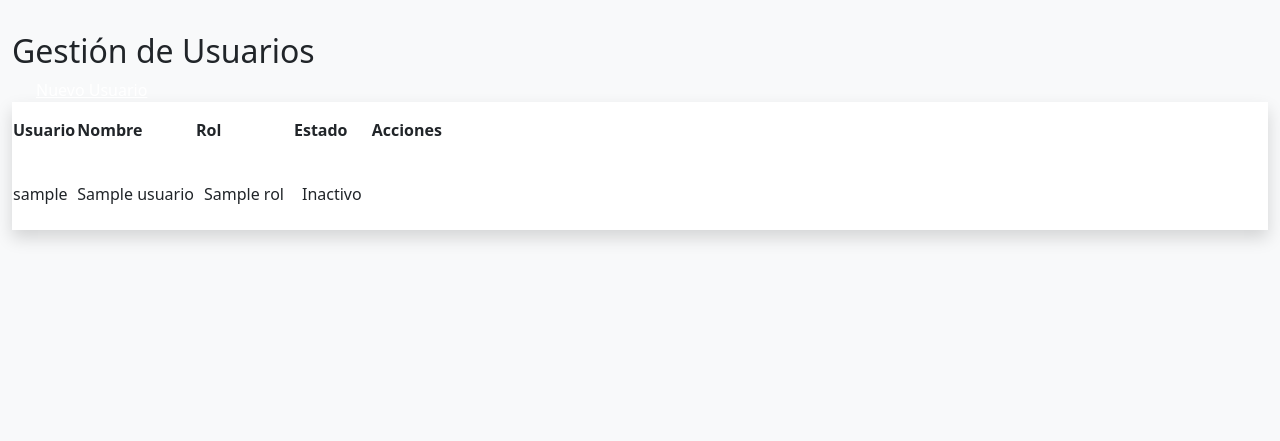
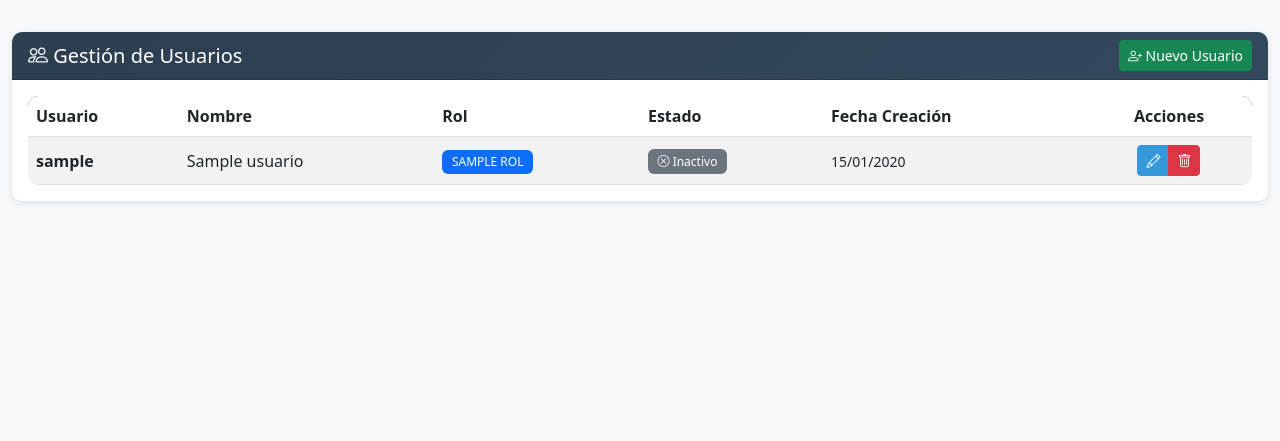
Before and after one commit to toibar92/ETERNO-by-MK, a Flask app: template templates/usuarios.html in a window 1280 px wide. Shown: the top 441 px of the page. Run offline with Flask 3, Linux system fonts and the light colour scheme; the template is opened without the code that fills it: most values are stand-ins (such as "Sample title", 1, 10 or a date in 2020); some libraries are stand-ins or nearby versions.

Commit message:
Update usuarios.html

```diff
--- a/templates/usuarios.html
+++ b/templates/usuarios.html
@@ -1,57 +1,71 @@
 {% extends "base.html" %}
 
-{% block title %}Gestión de Usuarios - Calculadora Eterno{% endblock %}
+{% block title %}Usuarios - ETERNO by MK{% endblock %}
 
 {% block content %}
-<div class="space-y-6">
-    <div class="flex justify-between items-center">
-        <h2 class="text-2xl font-bold text-gray-800">
-            <i class="fas fa-users mr-2"></i>Gestión de Usuarios
-        </h2>
-        <a href="{{ url_for('nuevo_usuario') }}"
-           class="bg-indigo-600 text-white px-4 py-2 rounded-lg hover:bg-indigo-700 transition">
-            <i class="fas fa-plus mr-2"></i>Nuevo Usuario
+<div class="row">
+    <div class="col-12">
+        <div class="card">
+            <div class="card-header d-flex justify-content-between align-items-center flex-wrap">
+                <h5 class="mb-0">
+                    <i class="bi bi-people"></i> Gestión de Usuarios
+                </h5>
+                <a href="{{ url_for('nuevo_usuario') }}" class="btn btn-success btn-sm mt-2 mt-md-0">
+                    <i class="bi bi-person-plus"></i> Nuevo Usuario
                 </a>
             </div>
-
-    <div class="bg-white rounded-lg shadow overflow-hidden">
-        <table class="w-full">
-            <thead class="bg-gray-50">
+            <div class="card-body">
+                <div class="table-responsive">
+                    <table class="table table-hover table-striped align-middle">
+                        <thead>
                             <tr>
-                    <th class="px-6 py-3 text-left text-xs font-medium text-gray-500 uppercase">Usuario</th>
-                    <th class="px-6 py-3 text-left text-xs font-medium text-gray-500 uppercase">Nombre</th>
-                    <th class="px-6 py-3 text-left text-xs font-medium text-gray-500 uppercase">Rol</th>
-                    <th class="px-6 py-3 text-left text-xs font-medium text-gray-500 uppercase">Estado</th>
-                    <th class="px-6 py-3 text-left text-xs font-medium text-gray-500 uppercase">Acciones</th>
+                                <th>Usuario</th>
+                                <th>Nombre</th>
+                                <th>Rol</th>
+                                <th>Estado</th>
+                                <th>Fecha Creación</th>
+                                <th class="text-center">Acciones</th>
                             </tr>
                         </thead>
-            <tbody class="divide-y divide-gray-200">
+                        <tbody>
                             {% for usuario in usuarios %}
-                <tr class="hover:bg-gray-50">
-                    <td class="px-6 py-4">{{ usuario.username }}</td>
-                    <td class="px-6 py-4">{{ usuario.nombre }}</td>
-                    <td class="px-6 py-4">
-                        <span class="px-2 py-1 rounded-full text-xs {% if usuario.rol == 'admin' %}bg-purple-100 text-purple-800{% else %}bg-gray-100 text-gray-800{% endif %}">
-                            {{ usuario.rol }}
+                            <tr>
+                                <td><strong>{{ usuario.username }}</strong></td>
+                                <td>{{ usuario.nombre }}</td>
+                                <td>
+                                    <span class="badge bg-{% if usuario.rol == 'admin' %}danger{% else %}primary{% endif %}">
+                                        {{ usuario.rol|upper }}
                                     </span>
                                 </td>
-                    <td class="px-6 py-4">
-                        <span class="px-2 py-1 rounded-full text-xs {% if usuario.activo %}bg-green-100 text-green-800{% else %}bg-red-100 text-red-800{% endif %}">
-                            {% if usuario.activo %}Activo{% else %}Inactivo{% endif %}
+                                <td>
+                                    {% if usuario.activo %}
+                                        <span class="badge bg-success">
+                                            <i class="bi bi-check-circle"></i> Activo
                                         </span>
+                                    {% else %}
+                                        <span class="badge bg-secondary">
+                                            <i class="bi bi-x-circle"></i> Inactivo
+                                        </span>
+                                    {% endif %}
                                 </td>
-                    <td class="px-6 py-4">
+                                <td>
+                                    <small>{{ usuario.fecha_creacion.strftime('%d/%m/%Y') if usuario.fecha_creacion else '-' }}</small>
+                                </td>
+                                <td class="text-center">
+                                    <div class="btn-group btn-group-sm" role="group">
                                         <a href="{{ url_for('editar_usuario', id=usuario.id) }}"
-                           class="text-indigo-600 hover:text-indigo-800 mr-3">
-                            <i class="fas fa-edit"></i>
+                                           class="btn btn-primary" title="Editar">
+                                            <i class="bi bi-pencil"></i>
                                         </a>
                                         {% if usuario.id != session.user_id %}
                                         <a href="{{ url_for('eliminar_usuario', id=usuario.id) }}"
-                           class="text-red-600 hover:text-red-800"
-                           onclick="return confirm('¿Estás seguro de eliminar este usuario?')">
-                            <i class="fas fa-trash"></i>
+                                           class="btn btn-danger"
+                                           onclick="return confirm('¿Eliminar usuario {{ usuario.username }}?')"
+                                           title="Eliminar">
+                                            <i class="bi bi-trash"></i>
                                         </a>
                                         {% endif %}
+                                    </div>
                                 </td>
                             </tr>
                             {% endfor %}
@@ -59,4 +73,7 @@
                     </table>
                 </div>
             </div>
+        </div>
+    </div>
+</div>
 {% endblock %}
```
Lines whose indentation alone changed are shown as unchanged.
